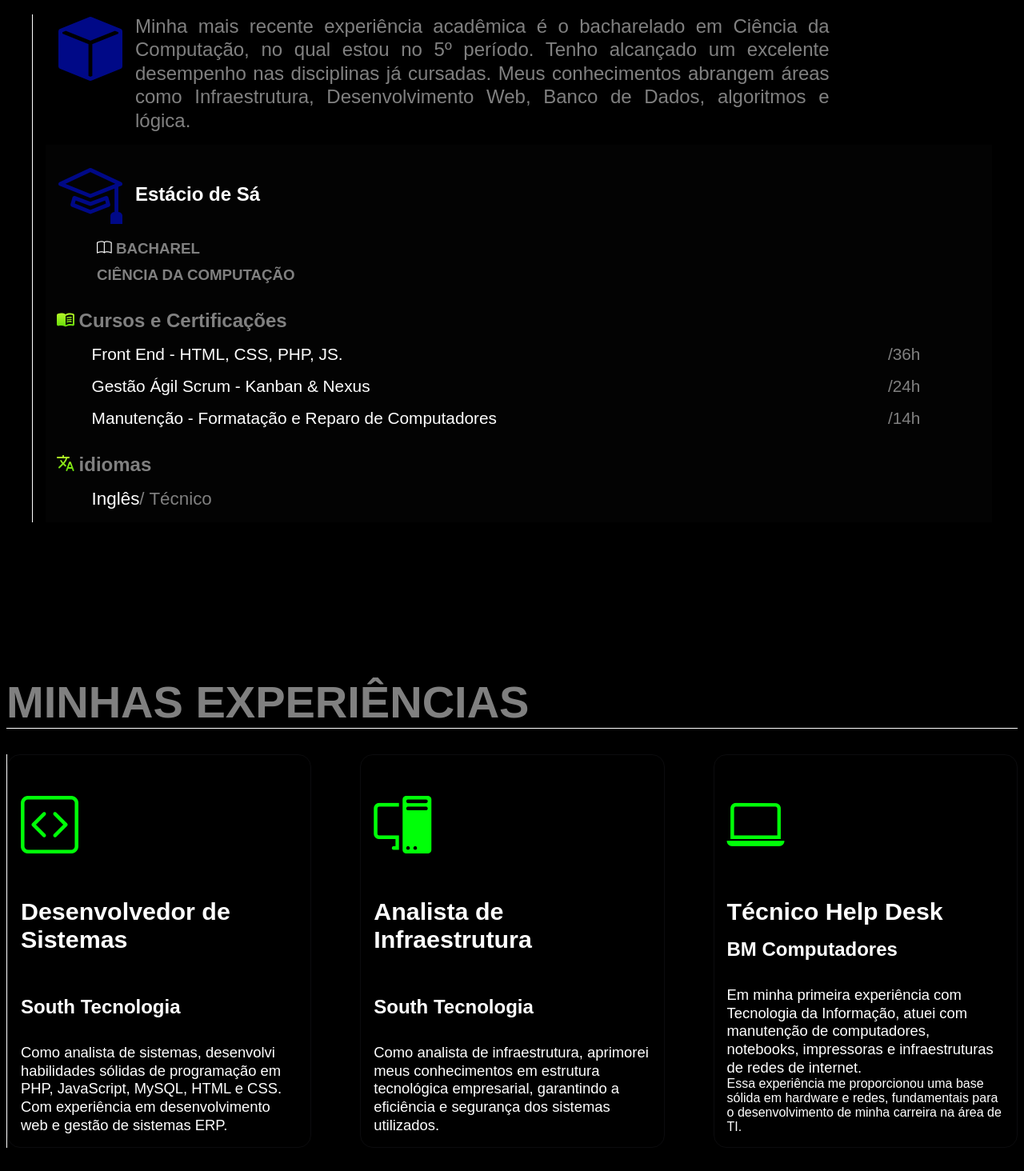
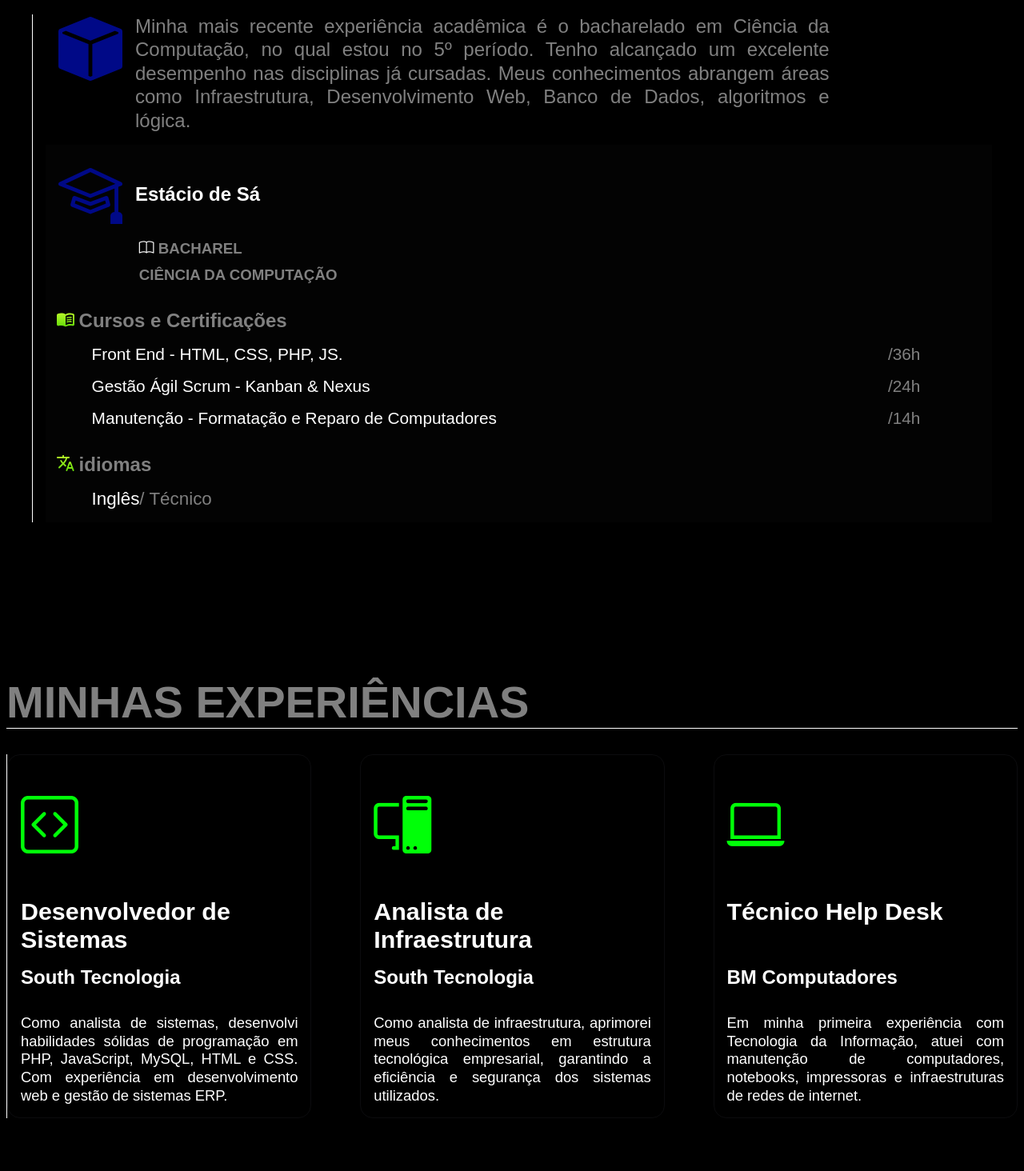
Before and after one commit to bmoreira1/portfolioDev, a plain HTML site: page index.html in a window 1280 px wide. Shown: the part 796-2260 px from the top of the page at 80% size. Drawn offline with nearby package versions, Linux system fonts and the light colour scheme.

Commit message:
ajustado 2

```diff
--- a/css/experiencia.css
+++ b/css/experiencia.css
@@ -51,4 +51,5 @@
     margin-top: 2rem;
     font-size: 1.15rem;
     line-height: 1.225;
+    text-align: justify;
 }
--- a/css/formacao.css
+++ b/css/formacao.css
@@ -112,7 +112,7 @@
 }
 
 .faculdade h3 {
-  margin-left: 3rem;
+  margin-left: 6.3rem;
 }
 
 .faculdade h3 {
--- a/css/main.css
+++ b/css/main.css
@@ -34,7 +34,7 @@ main {
 
 @media (max-width: 669px) {
   .container-main {
-  margin-bottom: 2rem;
+  margin-bottom: 0;
   }
 
   .conteudo-1 h1 {
--- a/index.html
+++ b/index.html
@@ -68,9 +68,9 @@
                     <div class="cursos">
                         <h2>Cursos e Certificações</h2>
                         <ul>
-                            <li>Front End - HTML, CSS, PHP, JS. <span>/36h</span></li>
-                            <li>Gestão Ágil Scrum - Kanban & Nexus <span>/24h</span></li>
-                            <li>Manutenção - Formatação e Reparo de Computadores <span>/14h</span></li>
+                            <li>Front End - HTML, CSS, PHP, JS. <span> /36h</span></li>
+                            <li>Gestão Ágil Scrum - Kanban & Nexus <span> /24h</span></li>
+                            <li>Manutenção - Formatação e Reparo de Computadores <span> /14h</span></li>
                         </ul>
                     </div>
                     <div class="idiomas">
@@ -113,7 +113,7 @@
                     <p>
                         Em minha primeira experiência com Tecnologia da Informação, atuei com manutenção de computadores, notebooks, impressoras e infraestruturas de redes de internet.
                     </p>
-                    Essa experiência me proporcionou uma base sólida em hardware e redes, fundamentais para o desenvolvimento de minha carreira na área de TI.
+                    <!-- Essa experiência me proporcionou uma base sólida em hardware e redes, fundamentais para o desenvolvimento de minha carreira na área de TI. -->
                 </div>
 
             </div>
```
